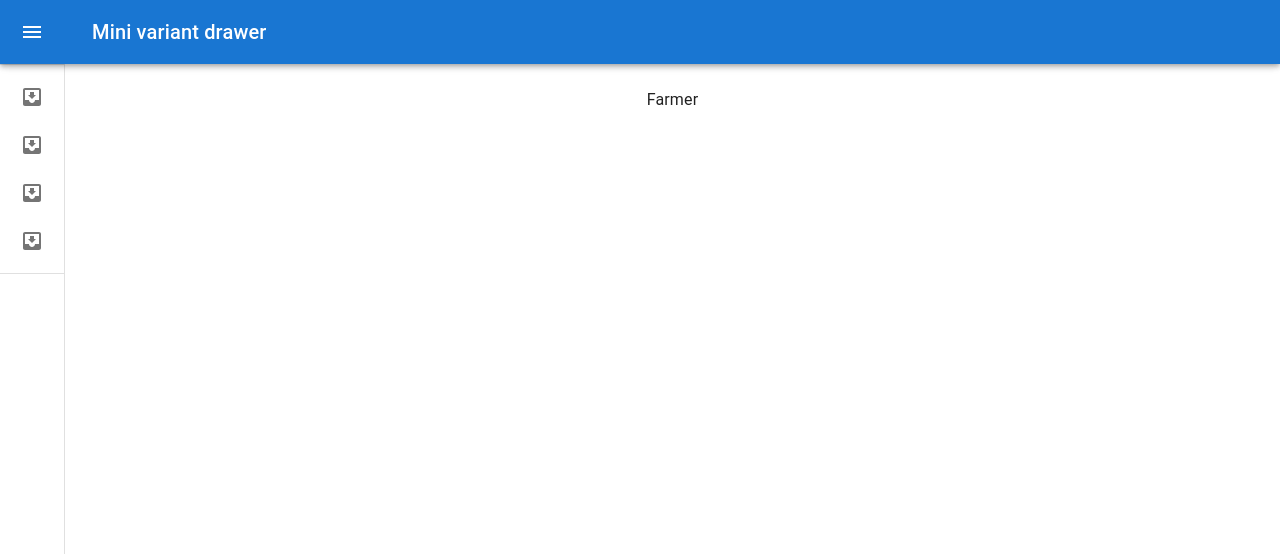
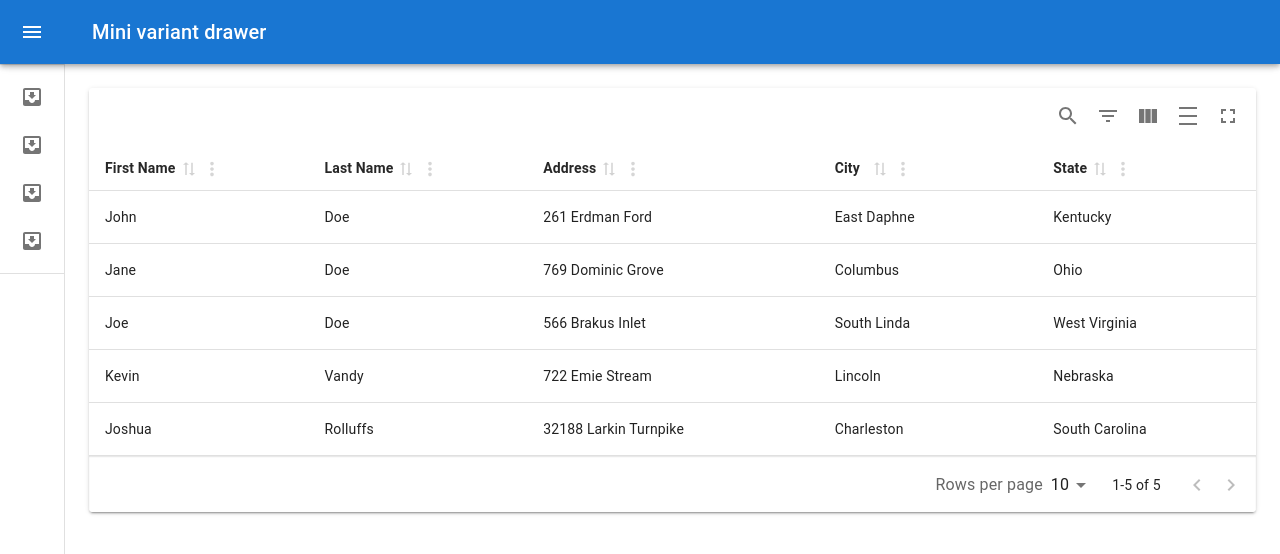
Before and after one commit to bharatrohan2016/svm-dashboard-frontend, a React (Create React App) app: page /farmer in a window 1280 px wide. Shown: the top 554 px of the page. Built offline with nearby package versions, Linux system fonts and the light colour scheme.

Commit message:
Half table work done

```diff
--- a/package.json
+++ b/package.json
@@ -12,6 +12,7 @@
     "@testing-library/react": "^13.4.0",
     "@testing-library/user-event": "^13.5.0",
     "axios": "^1.5.1",
+    "material-react-table": "^1.15.0",
     "react": "^18.2.0",
     "react-dom": "^18.2.0",
     "react-router-dom": "^6.16.0",
--- a/src/Components/User/Farmer.jsx
+++ b/src/Components/User/Farmer.jsx
@@ -1,8 +1,95 @@
-import React from 'react'
+import React, { useMemo, useRef, useState, useEffect } from 'react';
+import { MaterialReactTable } from 'material-react-table';
+
+const data = [
+  {
+    name: {
+      firstName: 'John',
+      lastName: 'Doe',
+    },
+    address: '261 Erdman Ford',
+    city: 'East Daphne',
+    state: 'Kentucky',
+  },
+  {
+    name: {
+      firstName: 'Jane',
+      lastName: 'Doe',
+    },
+    address: '769 Dominic Grove',
+    city: 'Columbus',
+    state: 'Ohio',
+  },
+  {
+    name: {
+      firstName: 'Joe',
+      lastName: 'Doe',
+    },
+    address: '566 Brakus Inlet',
+    city: 'South Linda',
+    state: 'West Virginia',
+  },
+  {
+    name: {
+      firstName: 'Kevin',
+      lastName: 'Vandy',
+    },
+    address: '722 Emie Stream',
+    city: 'Lincoln',
+    state: 'Nebraska',
+  },
+  {
+    name: {
+      firstName: 'Joshua',
+      lastName: 'Rolluffs',
+    },
+    address: '32188 Larkin Turnpike',
+    city: 'Charleston',
+    state: 'South Carolina',
+  },
+];
 
 const Farmer = () => {
+  const columns = useMemo(
+    () => [
+      {
+        accessorKey: 'name.firstName', //access nested data with dot notation
+        header: 'First Name',
+        size: 150,
+      },
+      {
+        accessorKey: 'name.lastName',
+        header: 'Last Name',
+        size: 150,
+      },
+      {
+        accessorKey: 'address', //normal accessorKey
+        header: 'Address',
+        size: 200,
+      },
+      {
+        accessorKey: 'city',
+        header: 'City',
+        size: 150,
+      },
+      {
+        accessorKey: 'state',
+        header: 'State',
+        size: 150,
+      },
+    ],
+    [],
+  );
   return (
-    <div>Farmer</div>
+    <MaterialReactTable
+     columns={columns}
+     data={data}
+     muiTablePaginationProps={{
+      rowsPerPageOptions: [5, 10],
+      showFirstButton: true,
+      showLastButton: true,
+    }}
+    />
   )
 }
 
```
Also changed, not shown: 1 other file (tests, documents, lock files or other folders).
